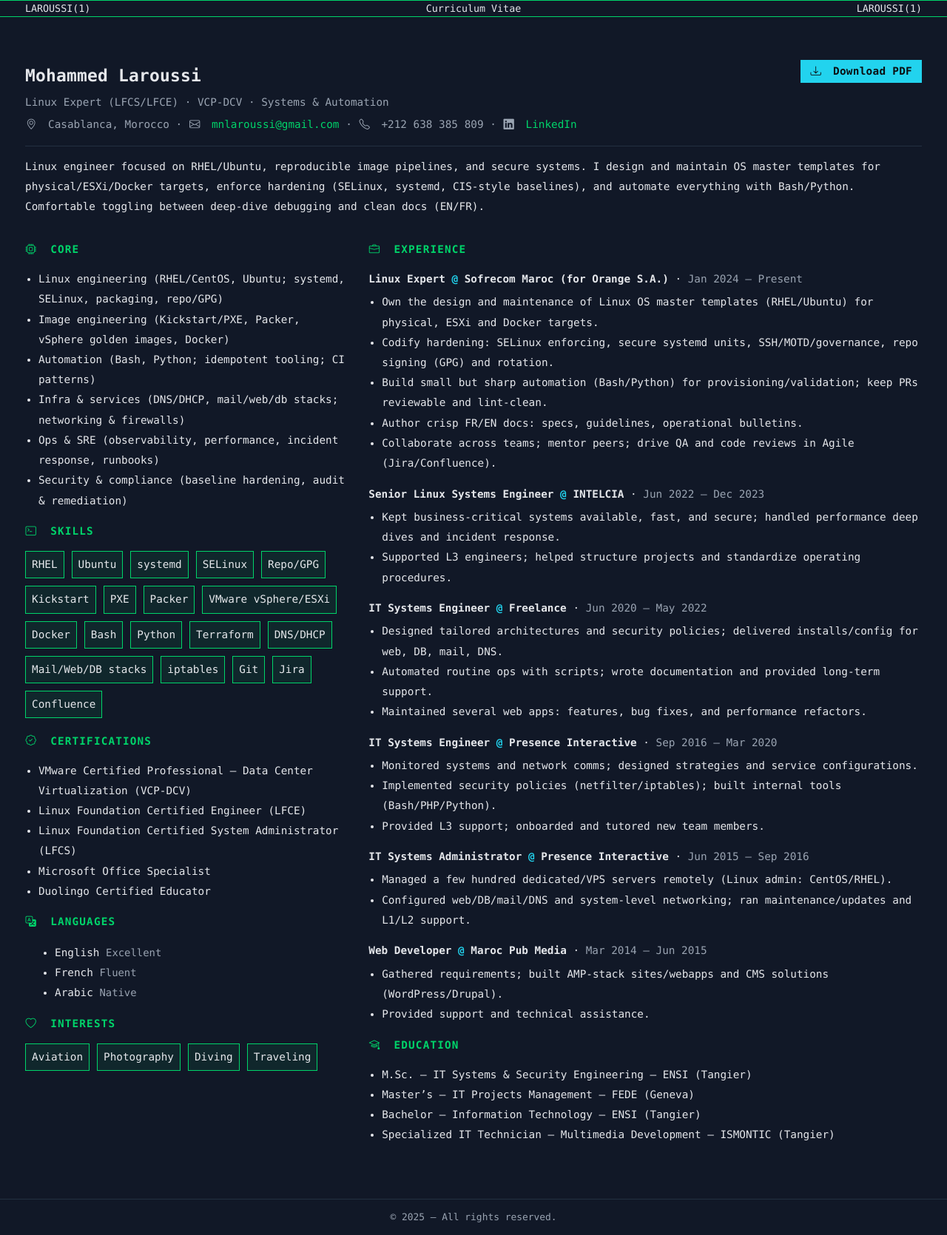
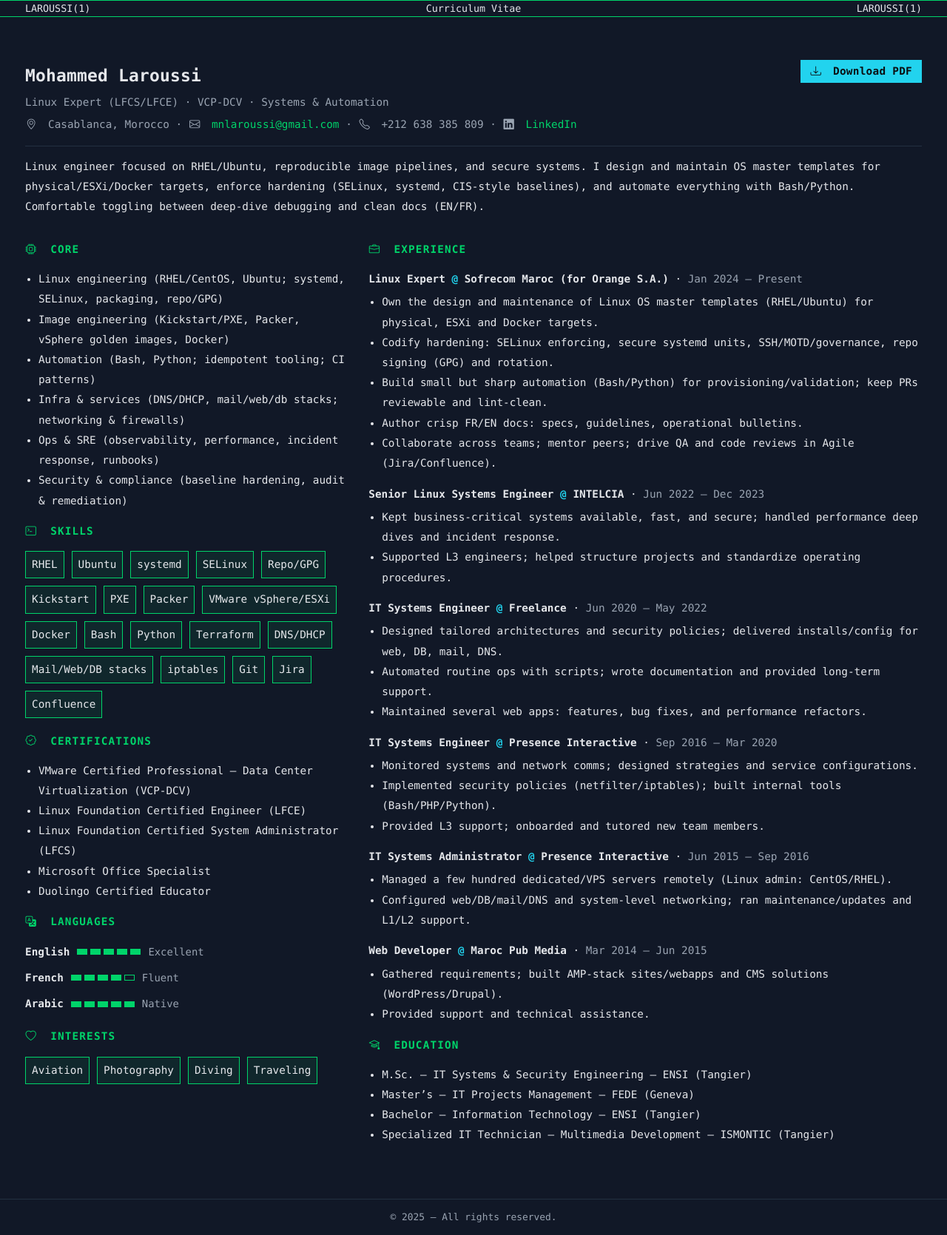
Before and after one commit to mlaroussi/resume, a Jekyll site: the page built from index.md, in a window 1280 px wide. Shown: the whole page at 74% size. Built offline with Jekyll 4.4.1, drawn with Linux system fonts in a browser that asks for light colours.

Commit message:
Refactor languages meter styles for improved layout and consistency

```diff
--- a/assets/css/site.css
+++ b/assets/css/site.css
@@ -75,6 +75,14 @@ section h2{font-size:1rem;text-transform:uppercase;letter-spacing:.08em;margin:.
 ul.compact{margin:.28rem 0 1rem 0; padding-left:var(--indent); padding-inline-start:var(--indent)}
 ul.tags{display:flex;flex-wrap:wrap;gap:10px;list-style:none;padding:0;margin:.6rem 0 1.2rem}
 ul.tags li{padding:4px 8px;border:1px solid var(--accent);border-radius:0;background:rgba(0,212,106,0.08)}
+
+/* Languages meter (overall bar per language) */
+ul.langs{list-style:none;padding:0;margin:.6rem 0 1.2rem;display:grid;gap:8px}
+ul.langs li{display:flex;align-items:center;gap:10px;flex-wrap:wrap}
+ul.langs .name{font-weight:600}
+.meter{display:grid;grid-auto-flow:column;gap:4px}
+.meter .cell{width:14px;height:8px;border:1px solid var(--accent);background:transparent}
+.meter .cell.on{background:var(--accent)}
 
 /* Items */
 .item{margin-bottom:1rem}
@@ -159,14 +167,6 @@ h2 .bi{width:1.15em;margin-right:8px;text-align:center;vertical-align:.0em;color
   .meta, .small, .dates { color:#555 !important }
   ul.tags li{background:transparent !important;border-color:#666 !important;color:#000}
 
-  /* Languages meter (overall bar per language) */
-  ul.langs{list-style:none;padding:0;margin:.6rem 0 1.2rem;display:grid;gap:8px}
-  ul.langs li{display:flex;align-items:center;gap:10px;flex-wrap:wrap}
-  ul.langs .name{font-weight:600}
-  .meter{display:grid;grid-auto-flow:column;gap:4px}
-  .meter .cell{width:14px;height:8px;border:1px solid var(--accent);background:transparent}
-  .meter .cell.on{background:var(--accent)}
-
   .container{padding:0}
   .two-col{grid-template-columns:38% 62%;gap:5mm}
   section{margin:8px 0}
```
